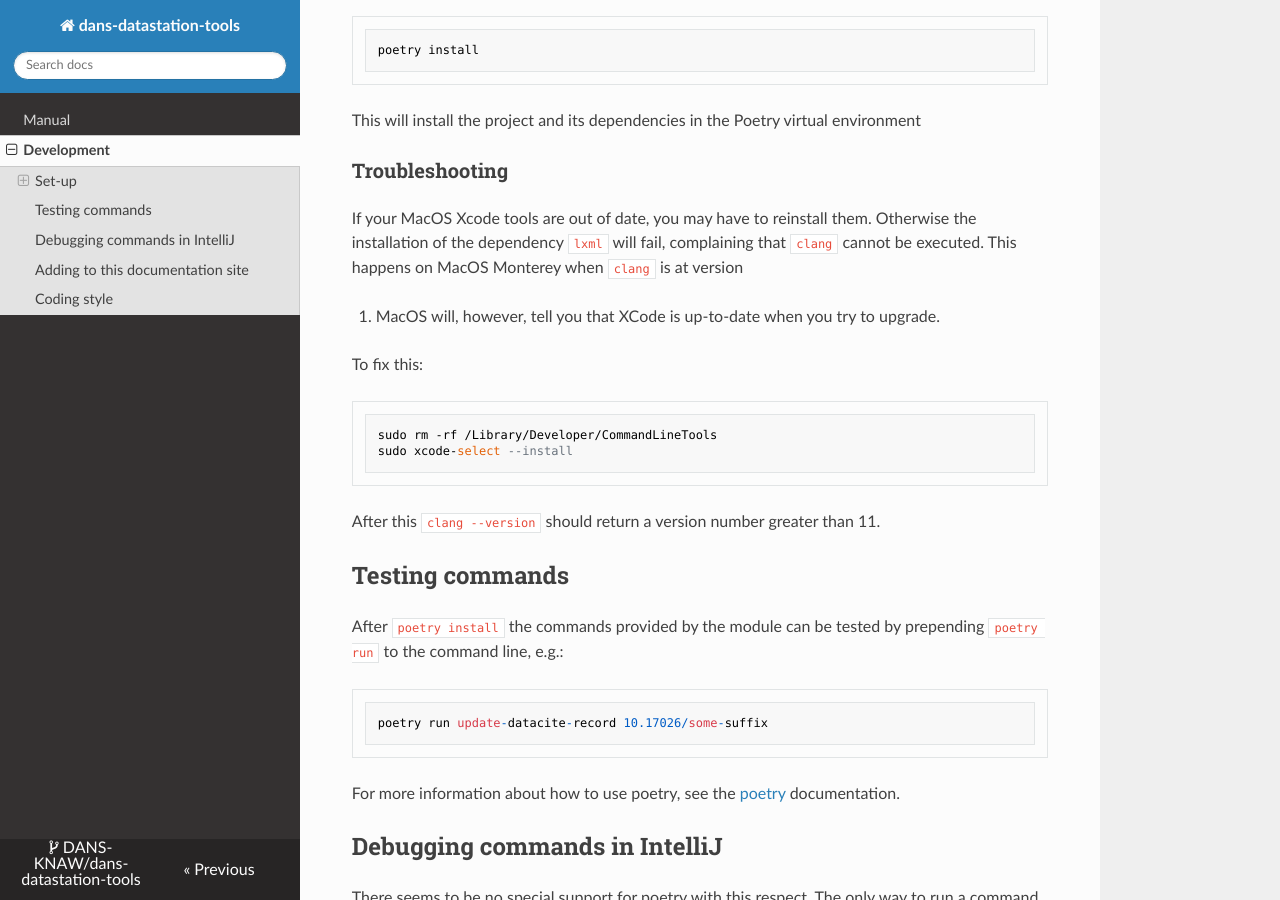
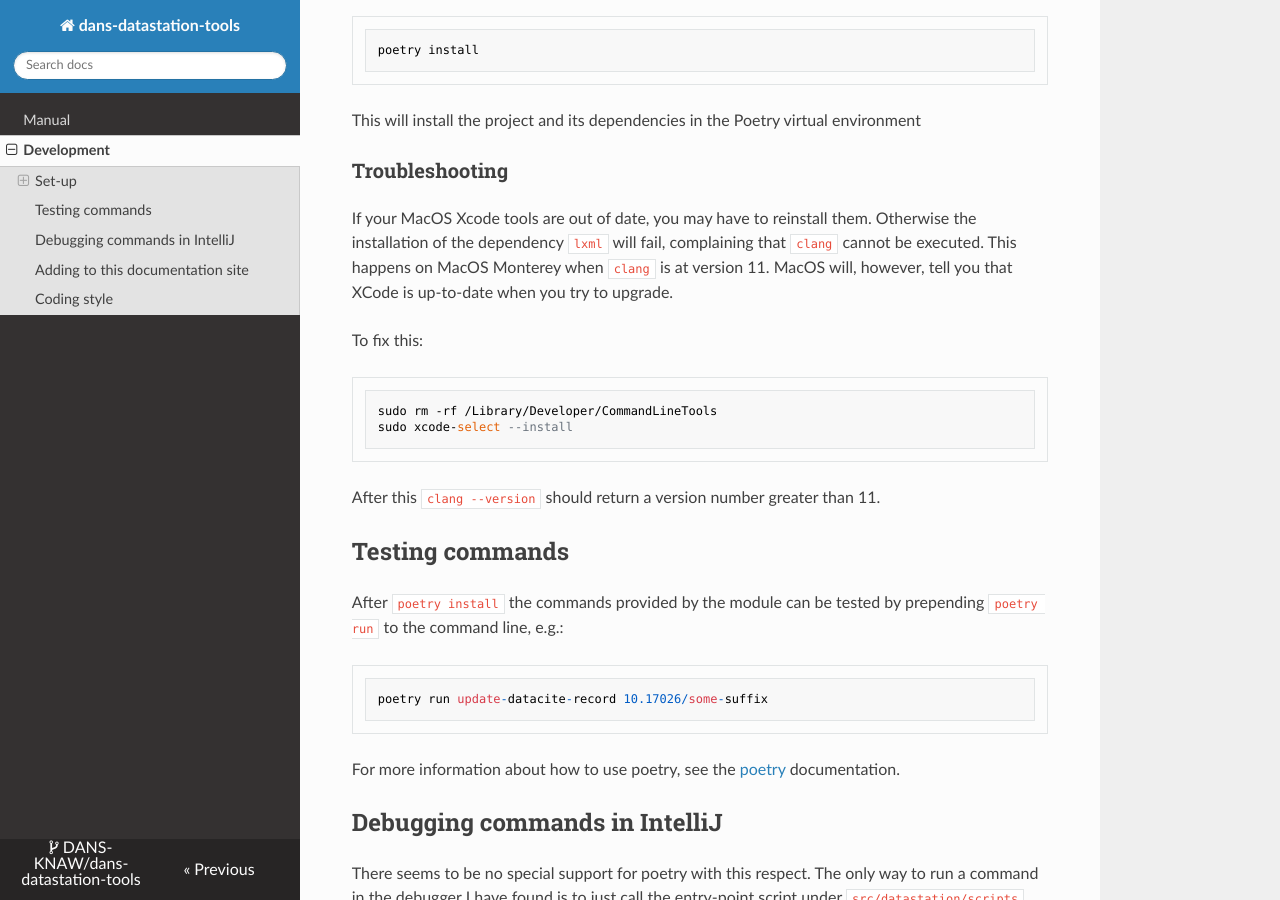
Before and after one commit to janvanmansum/dans-datastation-tools, an MkDocs documentation site: the page built from docs/dev.md, in a window 1280 px wide and 900 px high, scrolled down 444 px. Built offline with MkDocs 1.6.1, drawn with Linux system fonts in a browser that asks for light colours; nearby versions of some CDN libraries.

Commit message:
Docs formatting error

```diff
--- a/docs/dev.md
+++ b/docs/dev.md
@@ -24,8 +24,7 @@ This will install the project and its dependencies in the Poetry virtual environ
 
 If your MacOS Xcode tools are out of date, you may have to reinstall them. Otherwise the installation of the dependency
 `lxml` will fail, complaining that `clang` cannot be executed. This happens on MacOS Monterey when `clang` is at version
-
-11. MacOS will, however, tell you that XCode is up-to-date when you try to upgrade.
+11\. MacOS will, however, tell you that XCode is up-to-date when you try to upgrade.
 
 To fix this:
 
```
